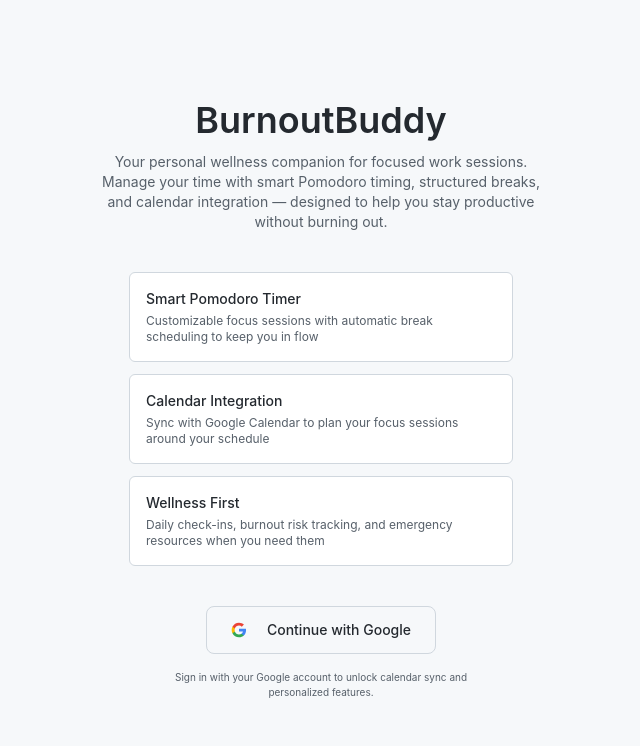
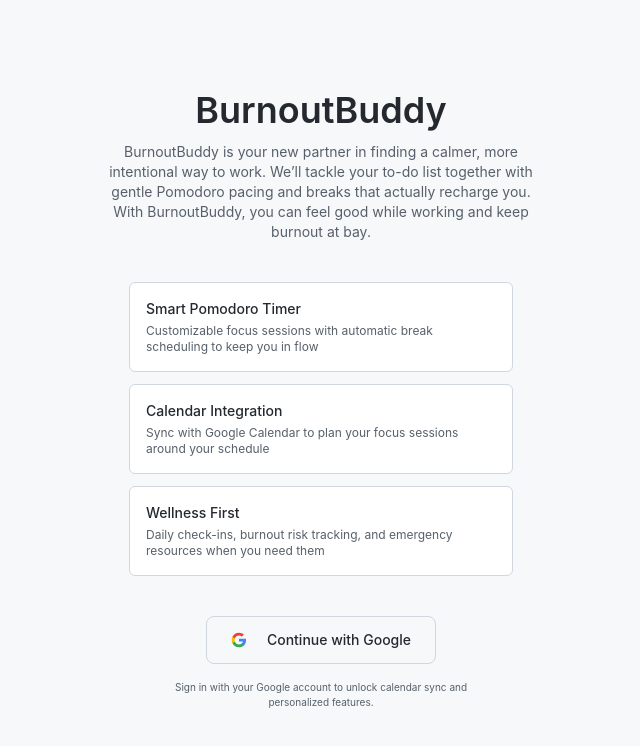
Before and after one commit to Brustachio/burnoutbuddy, a React (Vite) app in the folder frontend/: page /get-started in a window 1280 px wide. Shown: the top 746 px of the page, without its empty margins (319-959 px from the left). Built offline with nearby package versions, Linux system fonts and the light colour scheme; no server answers.

Commit message:
feat: update description in GetStarted page to enhance user understanding of BurnoutBuddy's features

```diff
--- a/frontend/src/pages/GetStarted.tsx
+++ b/frontend/src/pages/GetStarted.tsx
@@ -50,10 +50,9 @@ export default function GetStarted() {
         className="text-sm text-muted-foreground mb-10 max-w-md"
         variants={activeItemVariants}
       >
-        Your personal wellness companion for focused work sessions.
-        Manage your time with smart Pomodoro timing, structured breaks,
-        and calendar integration — designed to help you stay productive
-        without burning out.
+        BurnoutBuddy is your new partner in finding a calmer, more intentional way to work.
+        We’ll tackle your to-do list together with gentle Pomodoro pacing and breaks that actually recharge you.
+        With BurnoutBuddy, you can feel good while working and keep burnout at bay.
       </motion.p>
 
       <motion.div
```
